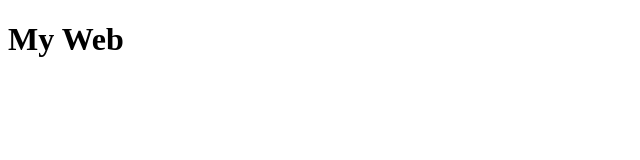
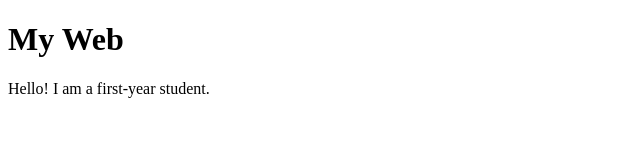
Before and after one commit to webapp-demo-2026/lab-my-web, a plain HTML site: page index.html in a window 1280 px wide. Shown: the whole page, without its empty margins (0-640 px from the left). Drawn offline with Linux system fonts and the light colour scheme.

Commit message:
Add introduction

```diff
--- a/index.html
+++ b/index.html
@@ -6,5 +6,6 @@
 </head>
 <body>
   <h1>My Web</h1>
+  <p>Hello! I am a first-year student.</p>
 </body>
 </html>
```
